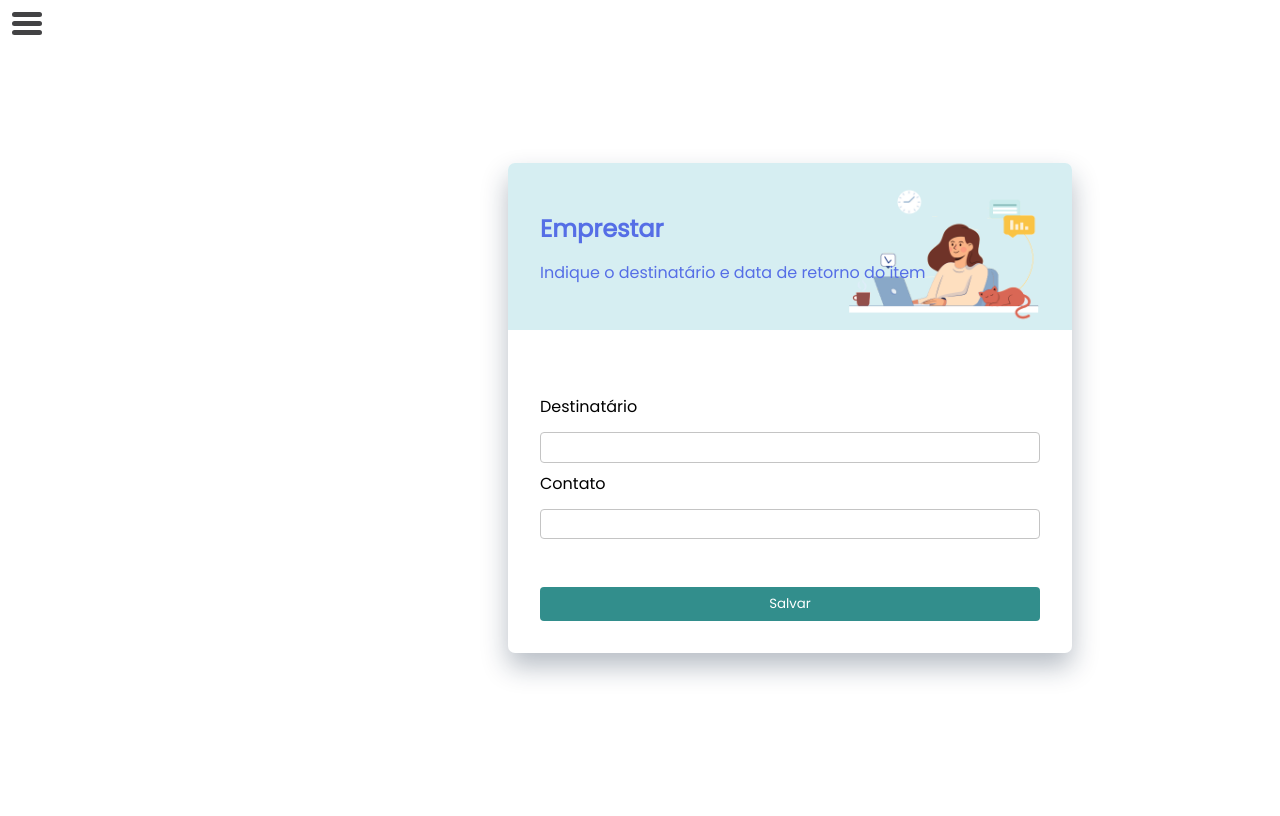
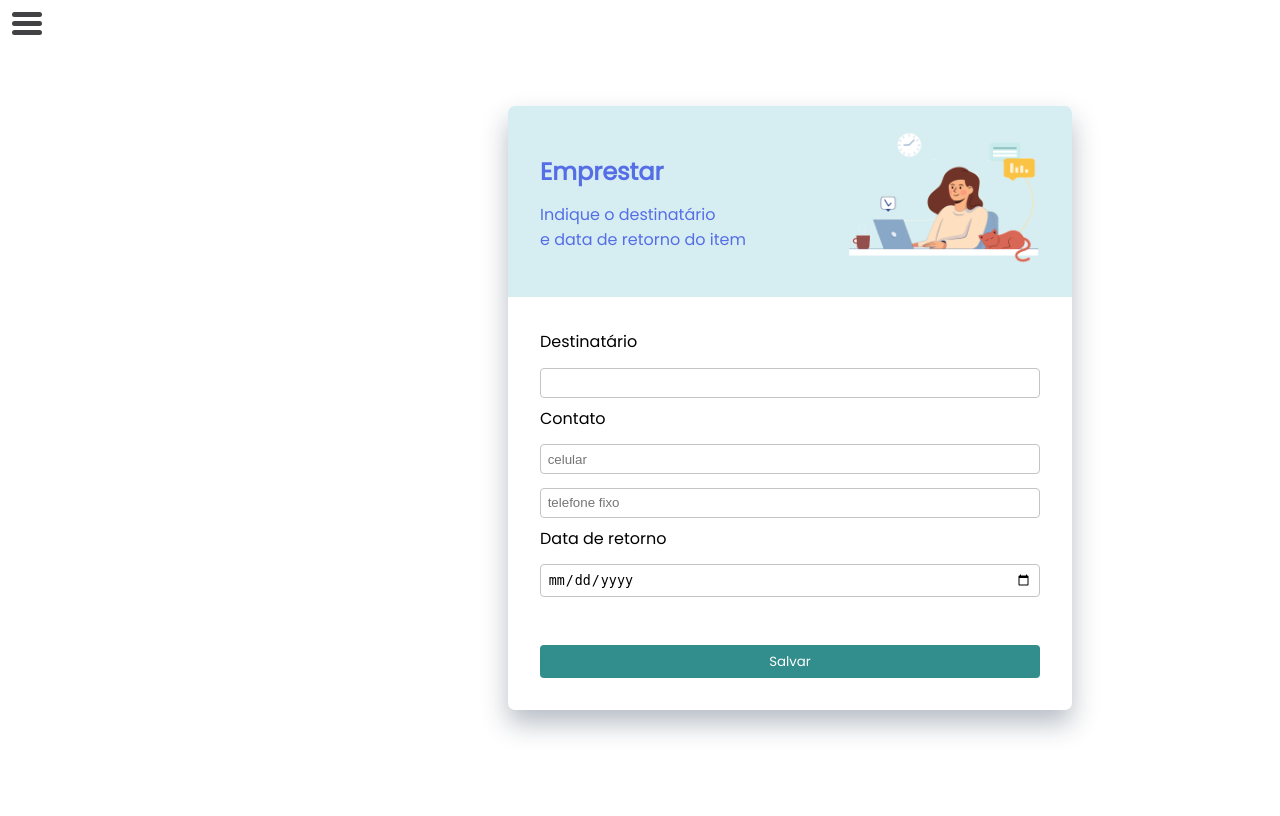
Before and after one commit to Jhemili/Empresta-facil, a PHP site: page /emprestar.php in a window 1280 px wide. Run offline with PHP 8.4, Linux system fonts and the light colour scheme; some web fonts are replaced.

Commit message:
emprestar card

```diff
--- a/CSS/style.css
+++ b/CSS/style.css
@@ -56,12 +56,10 @@ button:hover {
     background-repeat: no-repeat;
     background-position-x: 250px;
     background-position-y: -23px;
-
     padding: 2em;
 }
 
 .container {
-    margin-top: 2em;
     padding: 2em;
     width: 500px;
 }
--- a/MASCARA/mascaras.js
+++ b/MASCARA/mascaras.js
@@ -5,6 +5,14 @@ const masks = {
         .replace(/(\d{0})(\d)/,'$1($2')  //2 GRUPOS DE CAPTURA
         .replace(/(\d{2})(\d)/, '$1)$2')
         .replace(/(\d{5})(\d)/, '$1-$2')
+    },
+
+    tel_fixo (value){
+        return value
+        .replace(/\D/g,'')  //SOMENTE NÚMEROS
+        .replace(/(\d{0})(\d)/,'$1($2')  //2 GRUPOS DE CAPTURA
+        .replace(/(\d{2})(\d)/, '$1)$2')
+        .replace(/(\d{4})(\d)/, '$1-$2')
     },
 
     cep (value){
--- a/emprestar.php
+++ b/emprestar.php
@@ -4,7 +4,7 @@
         <div class="card">
             <div class="container-titulos">
                 <h1>Emprestar</h1>
-                <h2>Indique o destinatário e data de retorno do item</h2>
+                <h2>Indique o destinatário <br>e data de retorno do item</h2>
             </div>
             <div class="container container-form-emprestar">
                 <form action="" method="post" name="emprestar">
@@ -12,7 +12,11 @@
                         <label for="destinatario">Destinatário</label> <input name="nome" type="text" required>
                     </div>
                     <div class="form-input">
-                        <label for="celular">Contato</label><input name="celular" type="tel" id="celular" maxlength="14" data-js="celular">
+                        <label for="celular">Contato</label><input name="celular" type="tel" id="celular" maxlength="14" data-js="celular" placeholder="celular">
+                        <input name="tel-fixo" type="tel" id="tel-fixo" maxlength="13" data-js="tel_fixo" placeholder="telefone fixo">
+                    </div>
+                    <div class="form-input">
+                        <label for="data-retorno">Data de retorno</label> <input name="data-retorno" type="date" required>
                     </div>
                     <button type="submit">Salvar</button>
                 </form>
```
